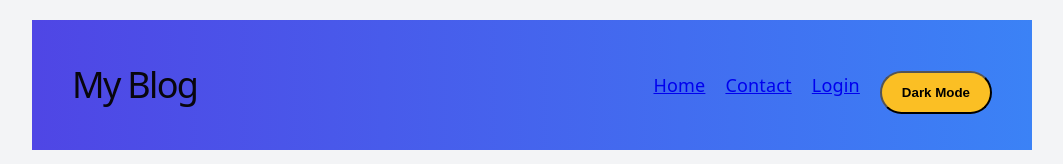
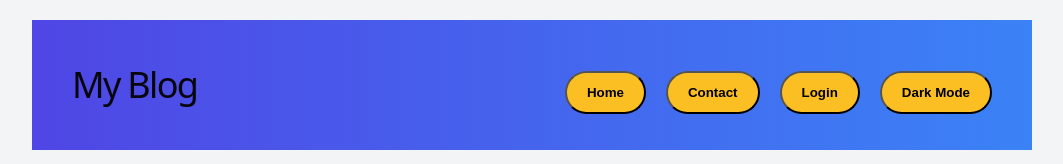
Before and after one commit to davidjpreis/itis3135-final-project, a React (Vite) app: page / in a window 1280 px wide. Shown: the top 164 px of the page, without its empty margins (108-1171 px from the left). Built offline with nearby package versions, Linux system fonts and the light colour scheme; no server answers.

Commit message:
Added a login page, authcontext, and some more behind the scene

```diff
--- a/src/App.jsx
+++ b/src/App.jsx
@@ -1,5 +1,4 @@
-import { BrowserRouter as Router, Routes, Route, Navigate } from "react-router-dom";
-import { useState } from "react";
+import { BrowserRouter as Router, Routes, Route } from "react-router-dom";
 import Header from "./components/Header";
 import Footer from "./components/Footer";
 import PostList from "./components/PostList";
@@ -7,39 +6,24 @@ import IndividualPostPage from "./Pages/IndividualPostPage.jsx";
 import ContactPage from "./Pages/ContactPage.jsx";
 import LoginPage from "./Pages/LoginPage.jsx";
 import { ThemeProvider } from "./components/ThemeContext";
+import { AuthProvider } from "./components/AuthContext";
 
 function App() {
-  const [isLoggedIn, setIsLoggedIn] = useState(false);
-
-  function handleLogin(username, password) {
-    if (username === "admin" && password === "1234") {
-      setIsLoggedIn(true);
-      return true;
-    }
-    return false;
-  }
-
-  function handleLogout() {
-    setIsLoggedIn(false);
-  }
-
   return (
     <ThemeProvider>
       <Router>
-        <Header isLoggedIn={isLoggedIn} onLogout={handleLogout} />
+        <AuthProvider>
+          <Header />
           <main id="main-content">
             <Routes>
-
               <Route path="/" element={<PostList />} />
-            <Route path="/post/:id" element={<IndividualPostPage isLoggedIn={isLoggedIn} />} />
+              <Route path="/post/:id" element={<IndividualPostPage />} />
               <Route path="/contact" element={<ContactPage />} />
-            <Route
-              path="/login"
-              element={<LoginPage onLogin={handleLogin} isLoggedIn={isLoggedIn} />}
-            />
+              <Route path="/login" element={<LoginPage />} />
             </Routes>
           </main>
           <Footer />
+        </AuthProvider>
       </Router>
     </ThemeProvider>
   );
--- a/src/Pages/IndividualPostPage.jsx
+++ b/src/Pages/IndividualPostPage.jsx
@@ -2,13 +2,13 @@ import { useParams, Link } from "react-router-dom";
 import { useEffect, useState } from "react";
 import axios from "axios";
 import CommentBox from "../components/CommentBox";
+import { useAuth } from "../components/AuthContext";
 
-
-
-function IndividualPostPage({ isLoggedIn }) {
+function IndividualPostPage() {
+  const { user } = useAuth();
   const { id } = useParams();
   const [post, setPost] = useState(null);
-  const [user, setUser] = useState(null);
+  const [postUser, setPostUser] = useState(null);
   const [apiComments, setApiComments] = useState([]);
 
   // Load user-submitted comments from localStorage on first render
@@ -45,7 +45,7 @@ function IndividualPostPage({ isLoggedIn }) {
         const userResponse = await axios.get(
           `https://jsonplaceholder.typicode.com/users/${postResponse.data.userId}`
         );
-        setUser(userResponse.data);
+        setPostUser(userResponse.data);
       } catch (err) {
         console.error(err);
         setError("Failed to fetch post");
@@ -58,7 +58,6 @@ function IndividualPostPage({ isLoggedIn }) {
   }, [id]);
 
   // --- Fetch API Comments ---
-  // Kept separate from localComments so they never overwrite each other
   useEffect(() => {
     const fetchComments = async () => {
       setLoadingComments(true);
@@ -90,9 +89,8 @@ function IndividualPostPage({ isLoggedIn }) {
         }
       );
 
-      const newComment = response.data;
+      const newComment = { ...response.data, name: comment.name };
 
-      // Update local state and save to localStorage
       setLocalComments((prev) => {
         const updated = [...prev, newComment];
         localStorage.setItem(`comments-${id}`, JSON.stringify(updated));
@@ -123,15 +121,15 @@ function IndividualPostPage({ isLoggedIn }) {
       <p style={{ lineHeight: "1.6" }}>{post.body}</p>
 
       {/* Author Info — visible to everyone */}
-      {user && (
+      {postUser && (
         <div className="author-box">
-          <p><strong>Author:</strong> {user.name}</p>
-          <p><strong>Email:</strong> {user.email}</p>
+          <p><strong>Author:</strong> {postUser.name}</p>
+          <p><strong>Email:</strong> {postUser.email}</p>
         </div>
       )}
 
       {/* Comments Section — only visible to logged in users */}
-      {isLoggedIn ? (
+      {user ? (
         <>
           <h3>Comments</h3>
           {loadingComments ? (
@@ -146,7 +144,7 @@ function IndividualPostPage({ isLoggedIn }) {
               </div>
             ))
           )}
-          <CommentBox addComment={addComment} posting={postingComment} />
+          <CommentBox addComment={addComment} posting={postingComment} username={user.username} />
         </>
       ) : (
         <p style={{ marginTop: "20px" }}>
--- a/src/Pages/LoginPage.jsx
+++ b/src/Pages/LoginPage.jsx
@@ -1,24 +1,27 @@
 import { useState } from "react";
-import { Navigate } from "react-router-dom";
+import { Navigate, useNavigate } from "react-router-dom";
+import { useAuth } from "../components/AuthContext.jsx";
 
-function LoginPage({ onLogin, isLoggedIn }) {
+function LoginPage() {
+  const { user, login } = useAuth();
   const [username, setUsername] = useState("");
   const [password, setPassword] = useState("");
   const [error, setError] = useState("");
+  const navigate = useNavigate();
 
-  if (isLoggedIn) {
+  // If already logged in, redirect to home
+  if (user) {
     return <Navigate to="/" />;
   }
 
   function handleSubmit(e) {
     e.preventDefault();
-
-    const success = onLogin(username, password);
-
+    const success = login(username, password);
     if (!success) {
       setError("Invalid username or password");
     } else {
       setError("");
+      navigate("/");
     }
   }
 
@@ -34,7 +37,6 @@ function LoginPage({ onLogin, isLoggedIn }) {
           onChange={(e) => setUsername(e.target.value)}
           className="border p-2 rounded"
         />
-
         <input
           type="password"
           placeholder="Enter password"
@@ -42,15 +44,12 @@ function LoginPage({ onLogin, isLoggedIn }) {
           onChange={(e) => setPassword(e.target.value)}
           className="border p-2 rounded"
         />
-
         <button type="submit" className="border rounded p-2">
           Login
         </button>
       </form>
 
       {error && <p className="text-red-500 mt-4">{error}</p>}
-
-
     </div>
   );
 }
--- /dev/null
+++ b/src/components/AuthContext.jsx
@@ -0,0 +1,49 @@
+import { createContext, useState, useContext } from "react";
+
+// 1. Create the context
+export const AuthContext = createContext();
+
+// 2. Create the provider — wraps the whole app
+export function AuthProvider({ children }) {
+  const [user, setUser] = useState(null);
+  // user = null means logged out
+  // user = { username: "admin" } means logged in
+
+  function login(username, password) {
+    if (username === "admin" && password === "1234") {
+      setUser({ username }); // store user details in context
+      return true;
+    }else{
+        if (username === "bob") {
+            setUser({ username : "The one true Bob"});
+            return true;
+        }
+
+        if (username !== null) {
+            setUser({ username : username});
+            return true;
+        }
+
+        if (password === "4321"){
+            setUser({ username: "Generic person number " + Math.floor(Math.random() * 100) + 1})
+            return true;
+        }
+    }
+    return false;
+  }
+
+  function logout() {
+    setUser(null);
+  }
+
+  return (
+    <AuthContext.Provider value={{ user, login, logout }}>
+      {children}
+    </AuthContext.Provider>
+  );
+}
+
+// 3. Custom hook so any component can access auth with one line
+export function useAuth() {
+  return useContext(AuthContext);
+}
--- a/src/components/CommentBox.jsx
+++ b/src/components/CommentBox.jsx
@@ -1,19 +1,18 @@
 import { useState } from "react";
 
-function CommentBox({ addComment, posting }) {
-  const [name, setName] = useState("");
+function CommentBox({ addComment, posting, username }) {
+  const [name] = useState(username);
   const [text, setText] = useState("");
 
   const handleSubmit = (e) => {
     e.preventDefault();
-    if (!name || !text) {
-      alert("Please enter your name and comment.");
+    if (!text) {
+      alert("Please enter a comment.");
       return;
     }
 
     addComment({ name, text }, () => {
-      // Clear form only after successful post
-      setName("");
+
       setText("");
     });
   };
@@ -21,13 +20,8 @@ function CommentBox({ addComment, posting }) {
   return (
     <div className="mt-4">
       <form onSubmit={handleSubmit} className="flex flex-col gap-2">
-        <input
-          type="text"
-          placeholder="Your Name"
-          value={name}
-          onChange={(e) => setName(e.target.value)}
-          className="border p-1"
-        />
+
+
 
         <textarea
           placeholder="Your Comment"
--- a/src/components/Header.jsx
+++ b/src/components/Header.jsx
@@ -1,9 +1,11 @@
-import { Link, useNavigate } from "react-router-dom";
+import { useNavigate } from "react-router-dom";
 import { useContext, useEffect } from "react";
 import { ThemeContext } from "./ThemeContext";
+import { useAuth } from "./AuthContext";
 
-function Header({ isLoggedIn, onLogout }) {
+function Header() {
   const { theme, toggleTheme } = useContext(ThemeContext);
+  const { user, logout } = useAuth();
   const navigate = useNavigate();
 
   useEffect(() => {
@@ -12,8 +14,8 @@ function Header({ isLoggedIn, onLogout }) {
   }, [theme]);
 
   function handleLogoutClick() {
-    onLogout();
-    navigate("/login");
+    logout();
+    navigate("/");
   }
 
   return (
@@ -24,27 +26,30 @@ function Header({ isLoggedIn, onLogout }) {
     >
       <h1 className="text-xl font-bold">My Blog</h1>
 
+      {user && <p>Welcome, {user.username}!</p>}
+
       <nav className="flex gap-4 items-center">
-        {/* Nav links visible to everyone */}
-        <Link to="/">Home</Link>
-        <Link to="/contact">Contact</Link>
+        <button onClick={() => navigate("/")} className="px-2 py-1 border rounded">
+          Home
+        </button>
+        <button onClick={() => navigate("/contact")} className="px-2 py-1 border rounded">
+          Contact
+        </button>
 
-        {/* Show Login or Logout depending on auth state */}
-        {!isLoggedIn ? (
-          <Link to="/login">Login</Link>
+        {user ? (
+          <>
+
+            <button onClick={handleLogoutClick} className="px-2 py-1 border rounded">
+              Logout
+            </button>
+          </>
         ) : (
-          <button
-            onClick={handleLogoutClick}
-            className="px-2 py-1 border rounded"
-          >
-            Logout
+          <button onClick={() => navigate("/login")} className="px-2 py-1 border rounded">
+            Login
           </button>
         )}
 
-        <button
-          onClick={toggleTheme}
-          className="ml-2 px-2 py-1 border rounded"
-        >
+        <button onClick={toggleTheme} className="ml-2 px-2 py-1 border rounded">
           {theme === "light" ? "Dark Mode" : "Light Mode"}
         </button>
       </nav>
```
Also changed, not shown: 1 other file (tests, documents, lock files or other folders). Lines whose indentation alone changed are shown as unchanged.
